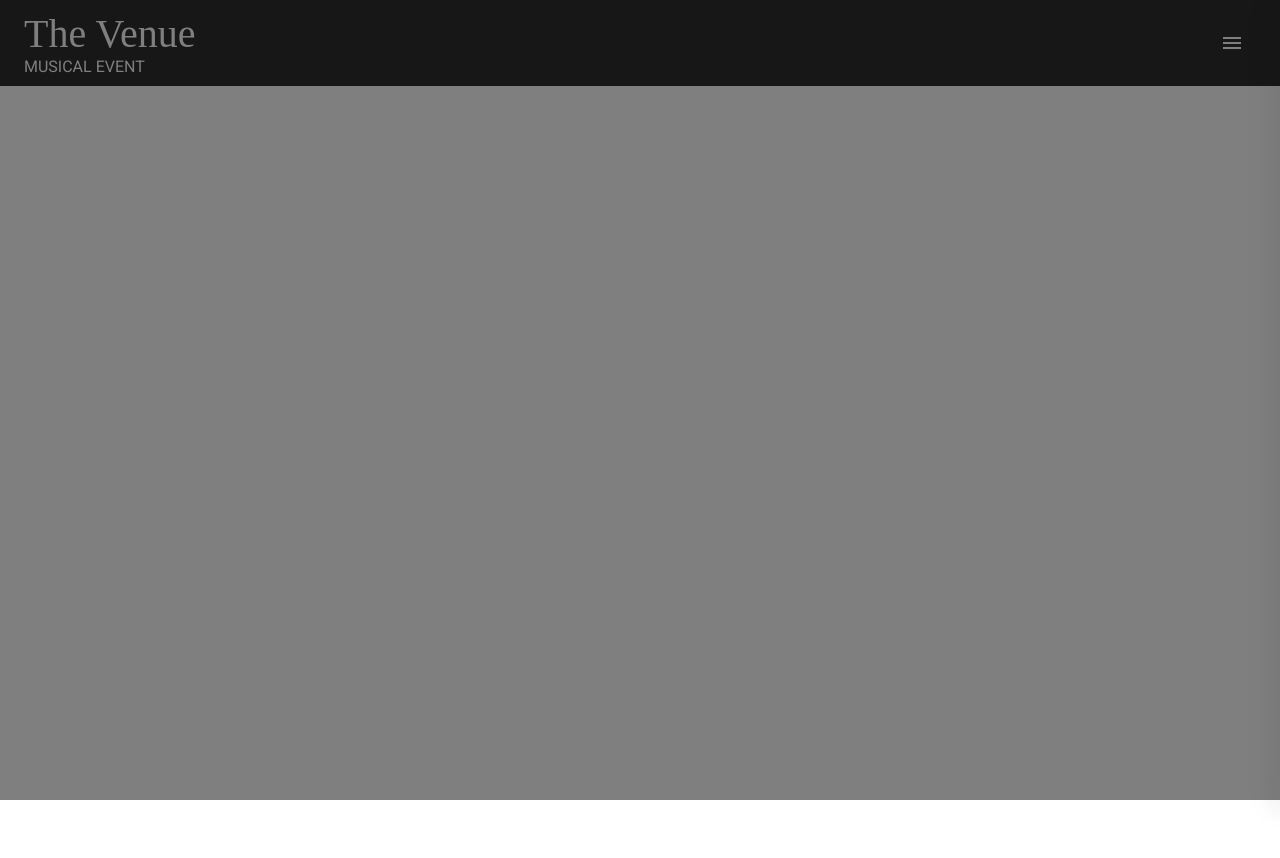
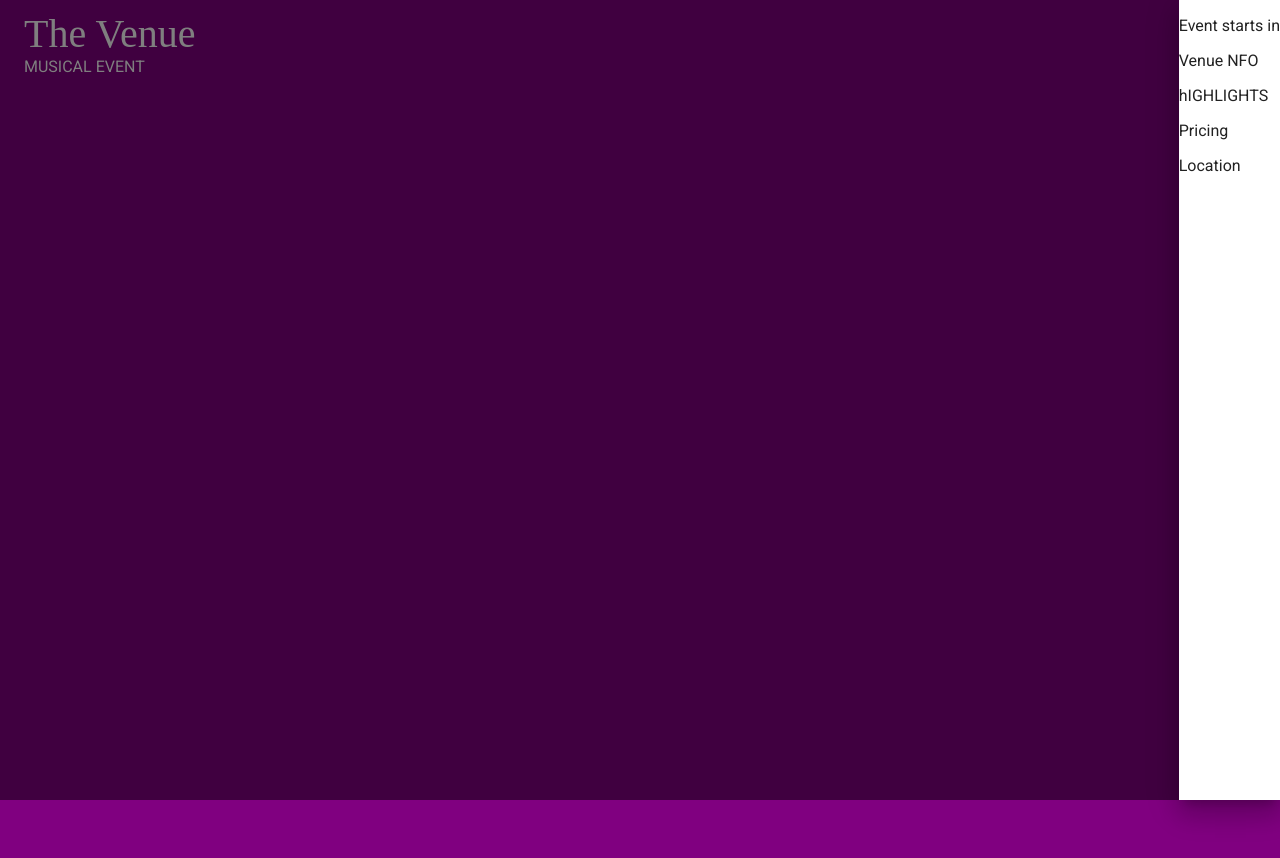
Before and after one commit to saron4/Music_Venue, a React (Create React App) app: page / in a window 1280 px wide. Both pictures are taken after a click on the button "Menu". Shown: the top 858 px of the page. Before the commit the page ends 800 px from the top, so only its background shows below. Built offline with nearby package versions, Linux system fonts and the light colour scheme.

Commit message:
add event lisener for use scroll

```diff
--- a/public/index.html
+++ b/public/index.html
@@ -32,15 +32,8 @@
   <body>
     <noscript>You need to enable JavaScript to run this app.</noscript>
     <div id="root"></div>
-    <!--
-      This HTML file is a template.
-      If you open it directly in the browser, you will see an empty page.
-
-      You can add webfonts, meta tags, or analytics to this file.
-      The build step will place the bundled scripts into the <body> tag.
-
-      To begin the development, run `npm start` or `yarn start`.
-      To create a production bundle, use `npm run build` or `yarn build`.
-    -->
+    <!--react slider css-->
+    <link rel="stylesheet" type="text/css" charset="UTF-8" href="https://cdnjs.cloudflare.com/ajax/libs/slick-carousel/1.6.0/slick.min.css" />
+<link rel="stylesheet" type="text/css" href="https://cdnjs.cloudflare.com/ajax/libs/slick-carousel/1.6.0/slick-theme.min.css" />
   </body>
 </html>
--- a/src/App.js
+++ b/src/App.js
@@ -6,7 +6,7 @@ import Header from './Components/header_footer/Header';
 class App extends Component{
   render() {
     return(
-      <div className = "App">
+      <div className = "App" style={{ height: "1500px", background: 'purple'}}>
         <Header/>
     </div>
     );
--- a/src/Components/header_footer/Header.js
+++ b/src/Components/header_footer/Header.js
@@ -14,9 +14,27 @@ class Header extends Component {
         headerShow: false
     }
 
+    componentDidMount() {
+      window.addEventListener('scroll', this.handleScroll);//this is vanilla js
+        }
+
+        handleScroll =() => {
+         if(window.scrollY > 0){
+            this.setState({
+              headerShow: true
+            })
+         }
+          else{
+            this.setState({
+              headerShow: false
+            })
+          }
+        }
+
     toggleDrawer = (value) => {
         this.setState({
-            drawerOpen: value
+            drawerOpen:value,
+            headerShow: false
         })
     }
 
@@ -25,7 +43,7 @@ class Header extends Component {
             <AppBar
                 position="fixed"
                 style={{
-                    backgroundColor: '#2f2f2f',
+                    backgroundColor: this.state.headerShow ? '#2f2f2f' : 'transparent',
                     boxShadow: 'none',
                     padding: '10px 0px'
                 }}
@@ -45,7 +63,7 @@ class Header extends Component {
 
                     <SideDrawer
                         open={this.state.drawerOpen}
-                        onClose={(value)=> this.toggleDrawer(value)}
+                        onClose={(value)=> this.toggleDrawer(true)}
                     />
 
                 </Toolbar>
--- a/src/Components/header_footer/SideDrawer.js
+++ b/src/Components/header_footer/SideDrawer.js
@@ -12,6 +12,28 @@ const SideDrawer = (props) => {
                     open={props.open}
                     onClose={() => props.onClose(false) }
             >
+                <List component = "nav">
+                    <ListItem button onClick = {() => console.log('featured')}>
+                        Event starts in
+                    </ListItem>
+
+                    <ListItem button onClick = {() => console.log('featured')}>
+                        Venue NFO
+                    </ListItem>
+
+                    <ListItem button onClick = {() => console.log('featured')}>
+                       hIGHLIGHTS
+                    </ListItem>
+
+                    <ListItem button onClick = {() => console.log('featured')}>
+                       Pricing
+                    </ListItem>
+
+                    <ListItem button onClick = {() => console.log('featured')}>
+                        Location
+                    </ListItem>
+
+                </List>
 
             </Drawer>
         </div>
```
